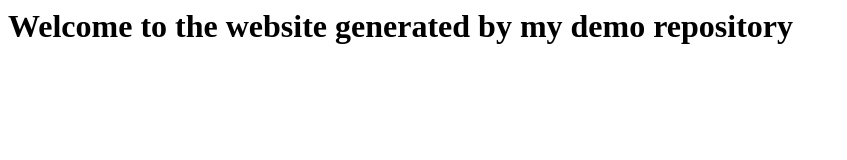
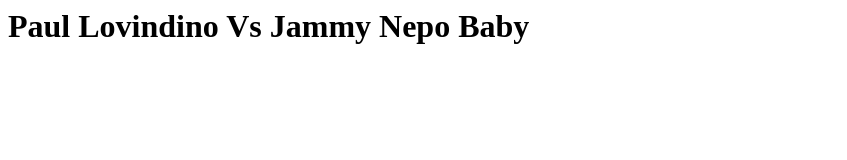
Before and after one commit to Pasig-Catholic-College-BSIT/demo-repository, a website: page index.html in a window 1280 px wide. Shown: the whole page, without its empty margins (0-847 px from the left). Drawn offline with Linux system fonts and the light colour scheme.

Commit message:
Update header text in index.html

```diff
--- a/index.html
+++ b/index.html
@@ -1 +1 @@
-<h1>Welcome to the website generated by my demo repository</h1>
+<h1>Paul Lovindino Vs Jammy Nepo Baby</h1>
```
